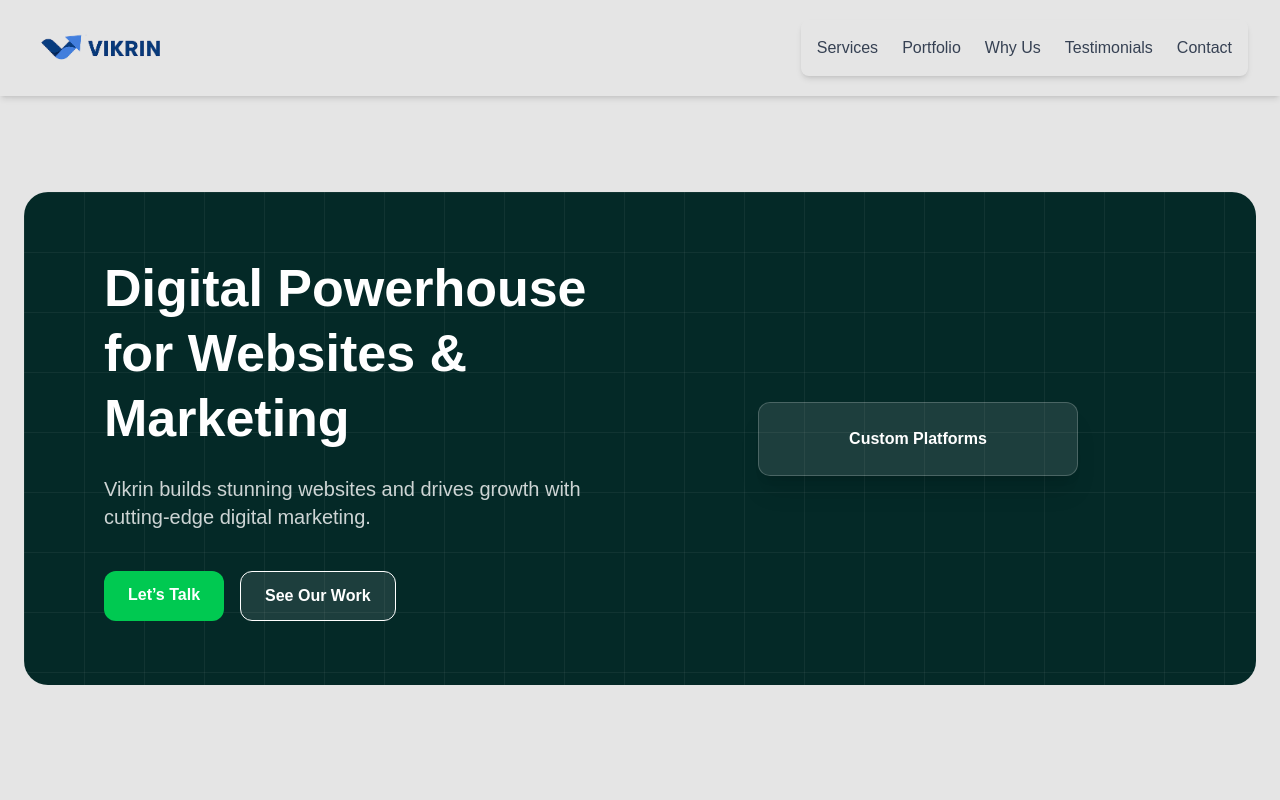
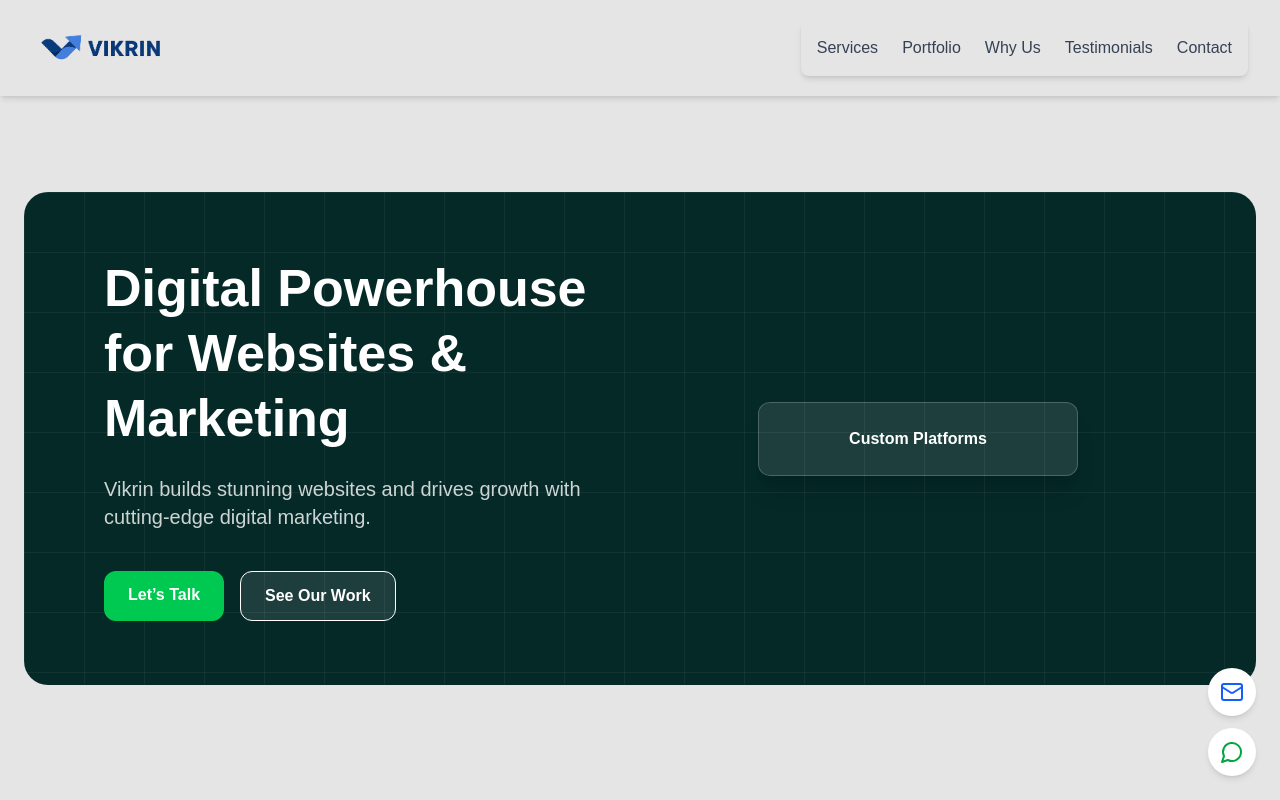
Before and after one commit to vineethkyadasu/vikrin-website, a Next.js app: page / in a window 1280 px wide. Shown: the top 800 px of the page. Built offline with nearby package versions, Linux system fonts and the light colour scheme.

Commit message:
Enhance meta title & description for SEO

```diff
--- /dev/null
+++ b/components/FloatingContactButtons.js
@@ -0,0 +1,27 @@
+// components/FloatingContactButtons.js
+
+import { Mail, MessageCircle } from "lucide-react";
+
+export default function FloatingContactButtons() {
+  return (
+    <div className="fixed bottom-6 right-6 flex flex-col gap-3 z-50">
+      <a
+        href="mailto:contact@vikrin.com"
+        className="bg-white hover:bg-gray-100 p-3 rounded-full shadow-md flex items-center justify-center transition"
+        title="Email Us"
+      >
+        <Mail className="w-6 h-6 text-blue-600" />
+      </a>
+
+      <a
+        href="https://wa.me/919177754434"
+        target="_blank"
+        rel="noopener noreferrer"
+        className="bg-white hover:bg-gray-100 p-3 rounded-full shadow-md flex items-center justify-center transition"
+        title="WhatsApp Us"
+      >
+        <MessageCircle className="w-6 h-6 text-green-600" />
+      </a>
+    </div>
+  );
+}
--- a/pages/_app.js
+++ b/pages/_app.js
@@ -1,9 +1,11 @@
 import '@/styles/globals.css';
+import FloatingContactButtons from '../components/FloatingContactButtons';
 
 export default function App({ Component, pageProps }) {
   return (
     <div className="scroll-smooth">
       <Component {...pageProps} />
+      <FloatingContactButtons />
     </div>
   );
 }
```
